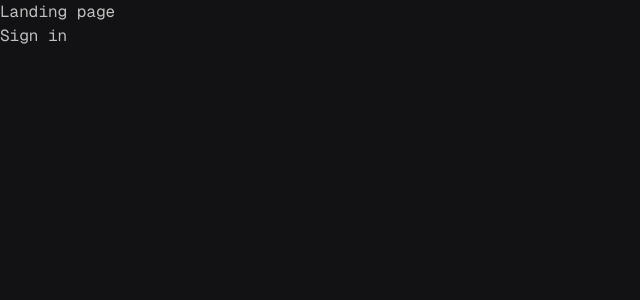
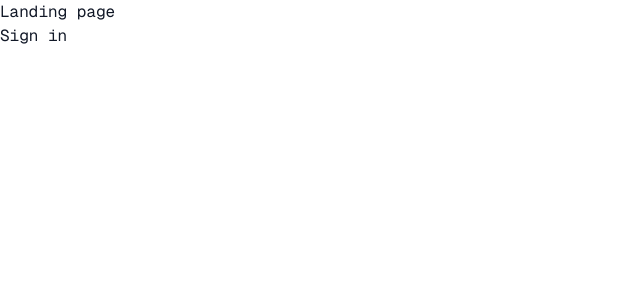
Before and after one commit to rahat-exe/note-chap, a Next.js app in the folder frontend/: page /welcome in a window 1280 px wide. Shown: the top 300 px of the page, without its empty margins (0-640 px from the left). Built offline with nearby package versions, Linux system fonts and the light colour scheme.

Commit message:
implemented dark and light theme

```diff
--- a/frontend/app/layout.js
+++ b/frontend/app/layout.js
@@ -1,5 +1,6 @@
 import { Geist, Geist_Mono } from "next/font/google";
 import "./globals.css";
+import { ThemeProvider } from "@/components/theme-provider";
 
 const geistSans = Geist({
   variable: "--font-geist-sans",
@@ -12,17 +13,27 @@
 });
 
 export const metadata = {
-  title: "Create Next App",
-  description: "Generated by create next app",
+  title: "NoteChap",
+  description: "A note sharing web app made for students by student",
 };
 
 export default function RootLayout({ children }) {
   return (
     <html
       lang="en"
-      className={`${geistSans.variable} ${geistMono.variable} h-full antialiased dark`}
+      suppressHydrationWarning
+      className={`${geistSans.variable} ${geistMono.variable} h-full antialiased `}
     >
-      <body className="min-h-screen min-w-full">{children}</body>
+      <body className="min-h-screen min-w-full">
+        <ThemeProvider
+          attribute="class"
+          defaultTheme="system"
+          enableSystem
+          disableTransitionOnChange
+        >
+          {children}
+        </ThemeProvider>
+      </body>
     </html>
   );
 }
--- a/frontend/app/page.js
+++ b/frontend/app/page.js
@@ -1,6 +1,7 @@
 import CreateGroupButton from "@/components/CreateGroupButton";
 import HelloUser from "@/components/HelloUser";
 import SignOutButton from "@/components/SignOutButton";
+import { ModeToggle } from "@/components/ui/mode-toggle";
 import { UserButton } from "@/components/UserButton";
 import ViewAllGroups from "@/components/ViewAllGroups";
 
@@ -13,6 +14,7 @@
         <div className="flex gap-2 items-center">
           <ViewAllGroups />
           <CreateGroupButton />
+          <ModeToggle />
           <UserButton />
         </div>
       </section>
--- /dev/null
+++ b/frontend/components/theme-provider.jsx
@@ -0,0 +1,11 @@
+"use client"
+
+import * as React from "react"
+import { ThemeProvider as NextThemesProvider } from "next-themes"
+
+export function ThemeProvider({
+  children,
+  ...props
+}) {
+  return <NextThemesProvider {...props}>{children}</NextThemesProvider>
+}
--- /dev/null
+++ b/frontend/components/ui/mode-toggle.jsx
@@ -0,0 +1,40 @@
+"use client";
+
+import * as React from "react";
+import { Moon, Sun } from "lucide-react";
+import { useTheme } from "next-themes";
+
+import { Button } from "@/components/ui/button";
+import {
+  DropdownMenu,
+  DropdownMenuContent,
+  DropdownMenuItem,
+  DropdownMenuTrigger,
+} from "@/components/ui/dropdown-menu";
+
+export function ModeToggle() {
+  const { setTheme } = useTheme();
+
+  return (
+    <DropdownMenu>
+      <DropdownMenuTrigger asChild>
+        <Button variant="outline" size="icon">
+          <Sun className="h-[1.2rem] w-[1.2rem] scale-100 rotate-0 transition-all dark:scale-0 dark:-rotate-90" />
+          <Moon className="absolute h-[1.2rem] w-[1.2rem] scale-0 rotate-90 transition-all dark:scale-100 dark:rotate-0" />
+          <span className="sr-only">Toggle theme</span>
+        </Button>
+      </DropdownMenuTrigger>
+      <DropdownMenuContent align="end">
+        <DropdownMenuItem onClick={() => setTheme("light")}>
+          Light
+        </DropdownMenuItem>
+        <DropdownMenuItem onClick={() => setTheme("dark")}>
+          Dark
+        </DropdownMenuItem>
+        <DropdownMenuItem onClick={() => setTheme("system")}>
+          System
+        </DropdownMenuItem>
+      </DropdownMenuContent>
+    </DropdownMenu>
+  );
+}
--- a/frontend/package.json
+++ b/frontend/package.json
@@ -14,6 +14,7 @@
     "clsx": "^2.1.1",
     "lucide-react": "^1.8.0",
     "next": "16.2.2",
+    "next-themes": "^0.4.6",
     "radix-ui": "^1.4.3",
     "react": "19.2.4",
     "react-dom": "19.2.4",
```
Also changed, not shown: 1 other file (tests, documents, lock files or other folders).
